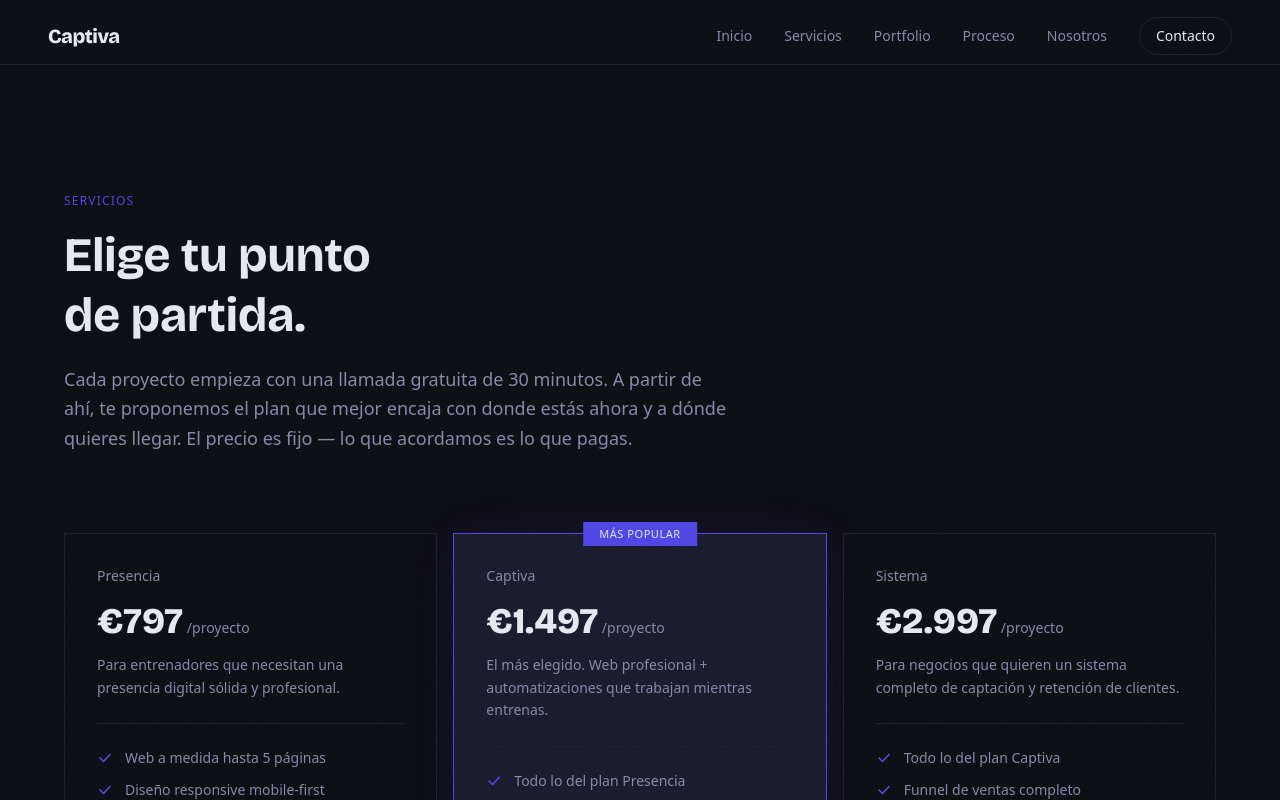
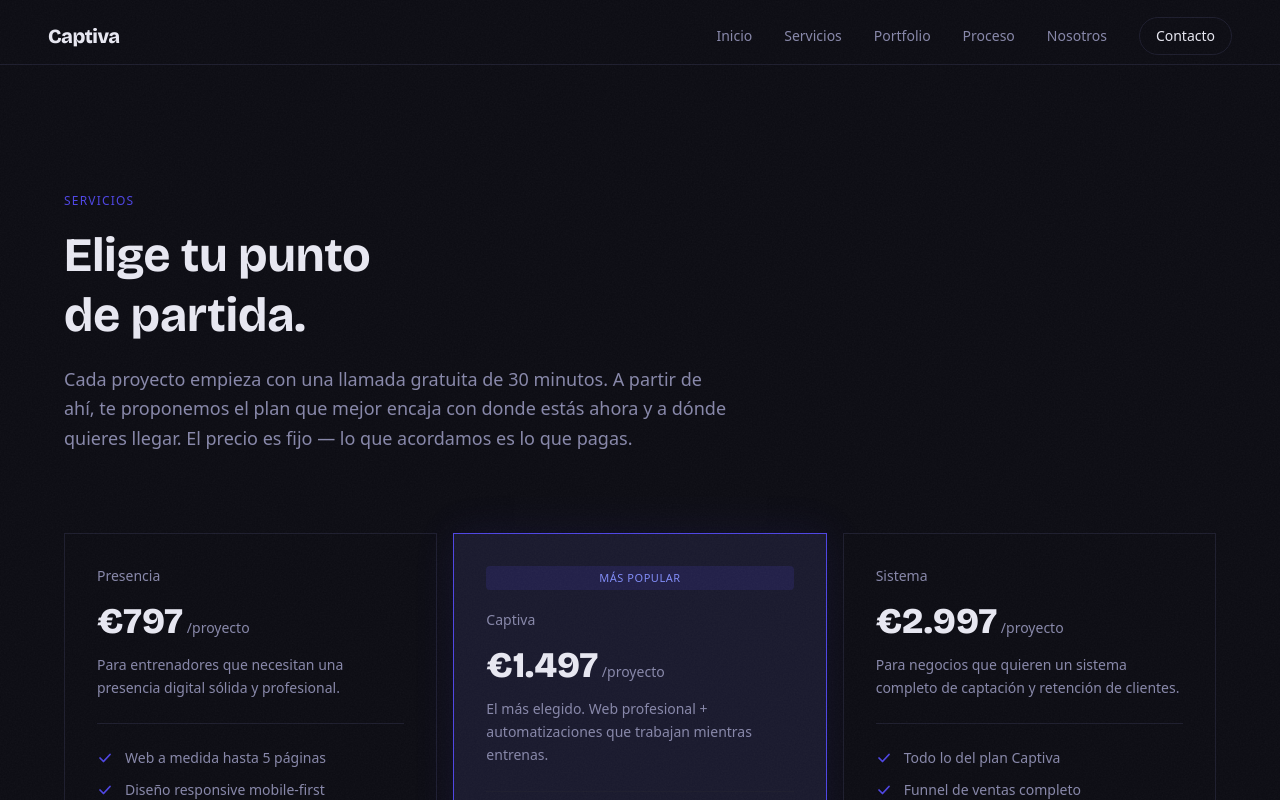
Before and after one commit to Ricardo2325/captiva, a Next.js app: page /servicios in a window 1280 px wide. Shown: the top 800 px of the page. Built offline with nearby package versions, Linux system fonts and the light colour scheme.

Commit message:
fix: move 'Más popular' badge inside card to prevent overflow clipping

```diff
--- a/src/components/Services.tsx
+++ b/src/components/Services.tsx
@@ -101,8 +101,8 @@ export default function Services() {
               >
                 {plan.featured && (
                   <div
-                    className="absolute -top-3 left-1/2 -translate-x-1/2 px-4 py-1 text-[11px] font-medium tracking-wider uppercase"
-                    style={{ backgroundColor: '#4f46e5', color: '#e8e8f2' }}
+                    className="text-center text-[11px] font-medium tracking-wider uppercase mb-5 py-1"
+                    style={{ backgroundColor: 'rgba(79,70,229,0.15)', color: '#818cf8', borderRadius: '4px' }}
                   >
                     Más popular
                   </div>
```
